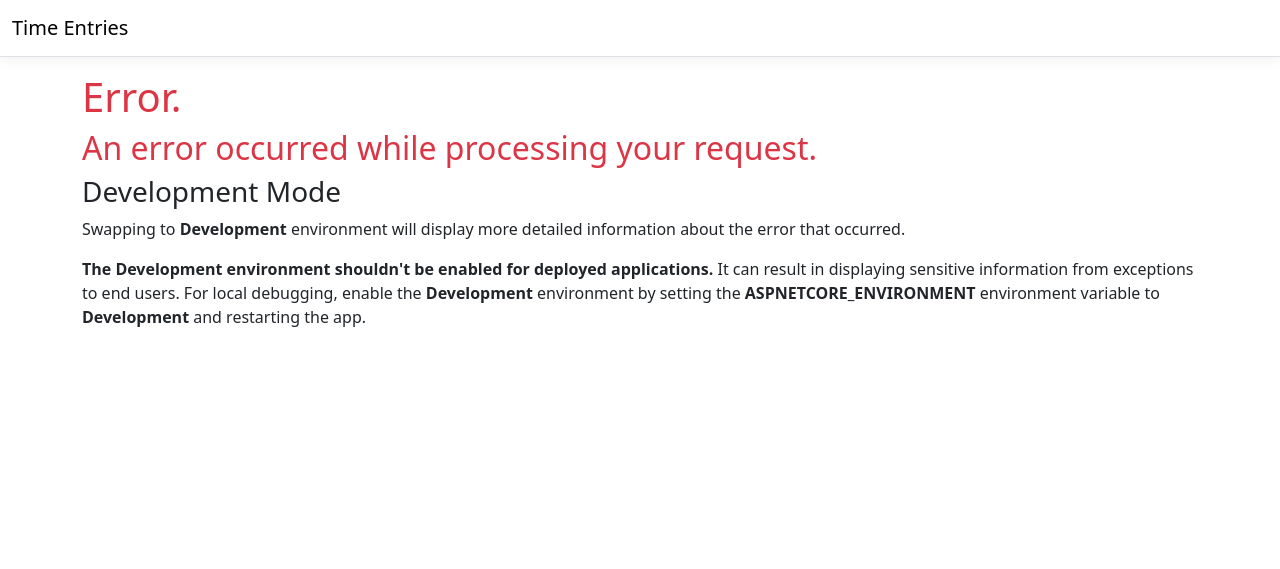
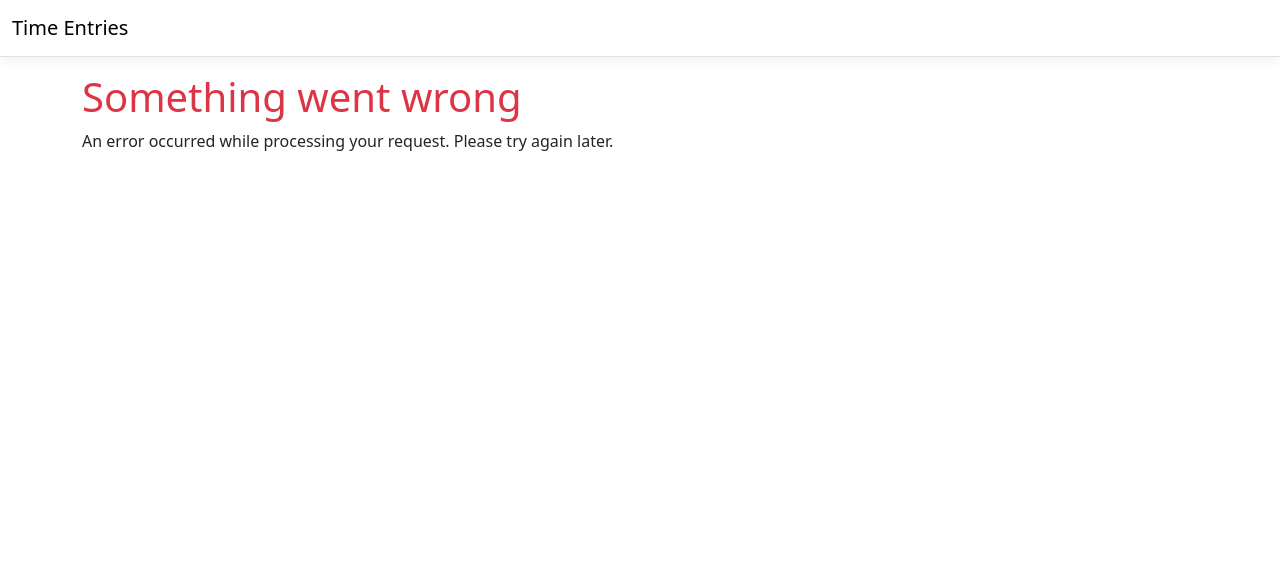
Before and after one commit to Kia2002/rare-crew-assignment, an ASP.NET Core app: template csharp/TimeEntries.Web/Views/Shared/Error.cshtml in a window 1280 px wide. Shown: the top 569 px of the page. Run offline with ASP.NET Core 8, Linux system fonts and the light colour scheme; the template is opened without the code that fills it, so the values that code supplies are empty; style sheets or scripts are compiled from the project's sources.

Commit message:
chore(csharp): simplify error page

```diff
--- a/csharp/TimeEntries.Web/Views/Shared/Error.cshtml
+++ b/csharp/TimeEntries.Web/Views/Shared/Error.cshtml
@@ -3,23 +3,12 @@
     ViewData["Title"] = "Error";
 }
 
-<h1 class="text-danger">Error.</h1>
-<h2 class="text-danger">An error occurred while processing your request.</h2>
+<h1 class="text-danger">Something went wrong</h1>
+<p>An error occurred while processing your request. Please try again later.</p>
 
 @if (Model.ShowRequestId)
 {
-    <p>
-        <strong>Request ID:</strong> <code>@Model.RequestId</code>
+    <p class="text-muted">
+        Request ID: <code>@Model.RequestId</code>
     </p>
 }
-
-<h3>Development Mode</h3>
-<p>
-    Swapping to <strong>Development</strong> environment will display more detailed information about the error that occurred.
-</p>
-<p>
-    <strong>The Development environment shouldn't be enabled for deployed applications.</strong>
-    It can result in displaying sensitive information from exceptions to end users.
-    For local debugging, enable the <strong>Development</strong> environment by setting the <strong>ASPNETCORE_ENVIRONMENT</strong> environment variable to <strong>Development</strong>
-    and restarting the app.
-</p>
```
